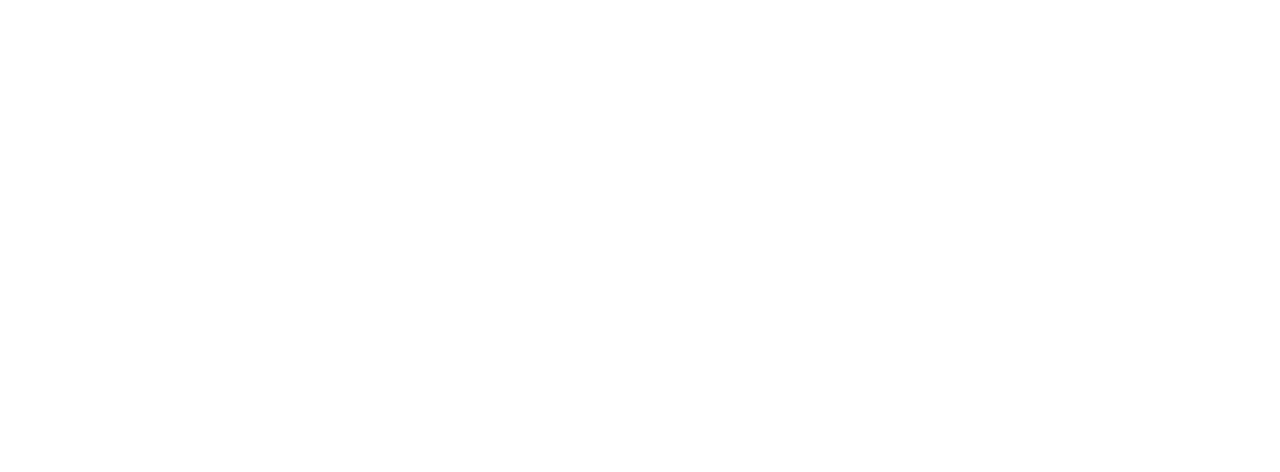
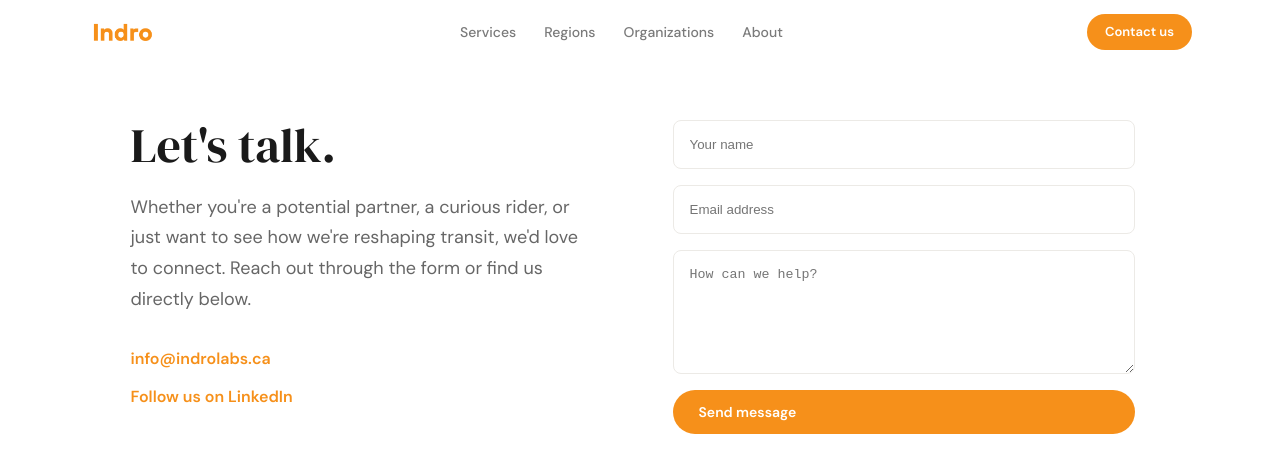
Before and after one commit to indro-labs/website, a React (Vite) app in the folder business-website/: page /contact in a window 1280 px wide. Before the commit this address had no page. Shown: the top 472 px of the page. Built offline with nearby package versions, Linux system fonts and the light colour scheme.

Commit message:
contacts page

```diff
--- a/business-website/src/App.jsx
+++ b/business-website/src/App.jsx
@@ -12,6 +12,23 @@
   { src: '/pexels-bertellifotografia-13871043.jpg',    alt: 'Senior couple smiling outdoors' },
   { src: '/pexels-tima-miroshnichenko-5591283.jpg',   alt: 'Transit driver assisting passenger' },
 ]
+
+function Home() {
+  const { hash } = useLocation();
+
+  useEffect(() => {
+    if (hash) {
+      // Small delay to ensure the DOM is painted before scrolling
+      const element = document.getElementById(hash.replace('#', ''));
+      if (element) {
+        setTimeout(() => {
+          element.scrollIntoView({ behavior: 'smooth' });
+        }, 100);
+      }
+    }
+  }, [hash]);
+
+}
 
 function HeroCarousel() {
   const [active, setActive] = useState(0)
--- a/business-website/src/components/NavBar/NavBar.jsx
+++ b/business-website/src/components/NavBar/NavBar.jsx
@@ -24,8 +24,7 @@
           <Link to="/about" onClick={close}>About</Link>
         </nav>
         <div className="nav-right">
-          <a href={href('#waitlist')} className="nav-wait">Join waitlist</a>
-          <a href={href('#partner')} className="nav-partner">Become partner</a>
+          <Link className="nav-partner" to="/contact">Contact us</Link>
         </div>
         <button className="nav-hamburger" onClick={() => setOpen(!open)}>{open ? '✕' : '☰'}</button>
       </div>
@@ -33,9 +32,9 @@
         <nav className="nav-mobile">
           <a href={href('#services')} onClick={close}>Services</a>
           <a href={href('#where')} onClick={close}>Regions</a>
-          <a href={href('#operators')} onClick={close}>Operators</a>
+          <a href={href('#operators')} onClick={close}>Organizations</a>
           <Link to="/about" onClick={close}>About</Link>
-          <a href={href('#waitlist')} className="nav-mobile-cta" onClick={close}>Join waitlist →</a>
+             <Link className="nav-mobile-cta" onClick={close} to="/contact">Contact us</Link>
         </nav>
       )}
     </header>
--- a/business-website/src/main.jsx
+++ b/business-website/src/main.jsx
@@ -4,6 +4,7 @@
 import './index.css'
 import App from './App.jsx'
 import About from './pages/About.jsx'
+import Contact from './pages/Contact.jsx'
 
 createRoot(document.getElementById('root')).render(
   <StrictMode>
@@ -11,6 +12,7 @@
       <Routes>
         <Route path="/"       element={<App />} />
         <Route path="/about"  element={<About />} />
+        <Route path="/contact"  element={<Contact />} />
       </Routes>
     </BrowserRouter>
   </StrictMode>,
--- /dev/null
+++ b/business-website/src/pages/Contact.css
@@ -0,0 +1,26 @@
+.contact-page { padding: 120px 48px; max-width: 1100px; margin: 0 auto; }
+
+.contact-grid {
+  display: grid;
+  grid-template-columns: 1fr 1fr;
+  gap: 80px;
+  align-items: start;
+}
+
+/* Responsive adjustment */
+@media (max-width: 768px) {
+  .contact-grid { grid-template-columns: 1fr; gap: 48px; }
+  .contact-page { padding: 60px 20px; }
+}
+
+/* Info styling */
+.contact-info h1 { font-family: var(--serif); font-size: 48px; margin-bottom: 20px; }
+.contact-sub { font-size: 18px; line-height: 1.7; color: var(--muted); margin-bottom: 32px; }
+.contact-links { display: flex; flex-direction: column; gap: 12px; }
+.contact-links a { color: var(--orange); font-weight: 600; text-decoration: none; }
+
+/* Form styling */
+.contact-form { display: flex; flex-direction: column; gap: 16px; }
+.contact-form input, .contact-form textarea {
+  padding: 16px; border: 1px solid #ECEAE6; border-radius: 8px; width: 100%;
+}
--- /dev/null
+++ b/business-website/src/pages/Contact.jsx
@@ -0,0 +1,51 @@
+import { useState } from 'react'
+import NavBar from '../components/NavBar/NavBar'
+import './Contact.css'
+
+export default function Contact() {
+  const [done, setDone] = useState(false)
+
+  const handleSubmit = (e) => {
+    e.preventDefault()
+    setDone(true)
+  }
+
+  return (
+    <>
+      <NavBar />
+      <div className="contact-page">
+        <div className="contact-grid">
+          {/* LEFT: Text & Links */}
+          <div className="contact-info">
+            <h1>Let's talk.</h1>
+            <p className="contact-sub">
+              Whether you're a potential partner, a curious rider, or just want to see how we're reshaping transit, we'd love to connect. Reach out through the form or find us directly below.
+            </p>
+
+            <div className="contact-links">
+              <a href="mailto:info@indrolabs.ca">info@indrolabs.ca</a>
+              <a href="https://www.linkedin.com/company/indro-labs" target="_blank" rel="noopener noreferrer">Follow us on LinkedIn</a>
+            </div>
+          </div>
+
+          {/* RIGHT: Form */}
+          <div className="contact-form-wrap">
+            {done ? (
+              <div className="contact-success">
+                <h2>Message received.</h2>
+                <p>Thanks for reaching out! We'll be in touch shortly.</p>
+              </div>
+            ) : (
+              <form onSubmit={handleSubmit} className="contact-form">
+                <input type="text" placeholder="Your name" required />
+                <input type="email" placeholder="Email address" required />
+                <textarea placeholder="How can we help?" rows="6" required />
+                <button type="submit" className="btn-primary">Send message</button>
+              </form>
+            )}
+          </div>
+        </div>
+      </div>
+    </>
+  )
+}
```
